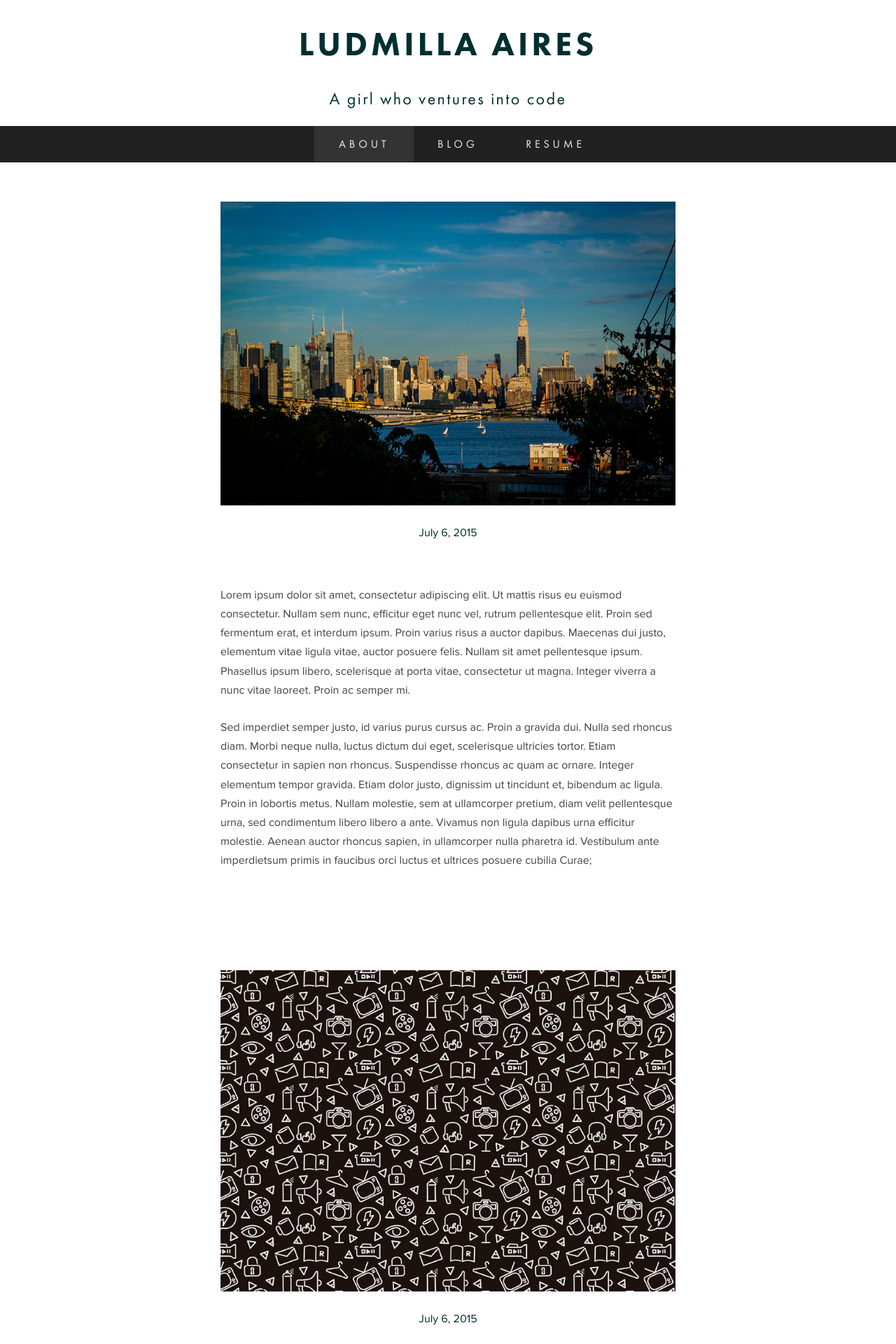
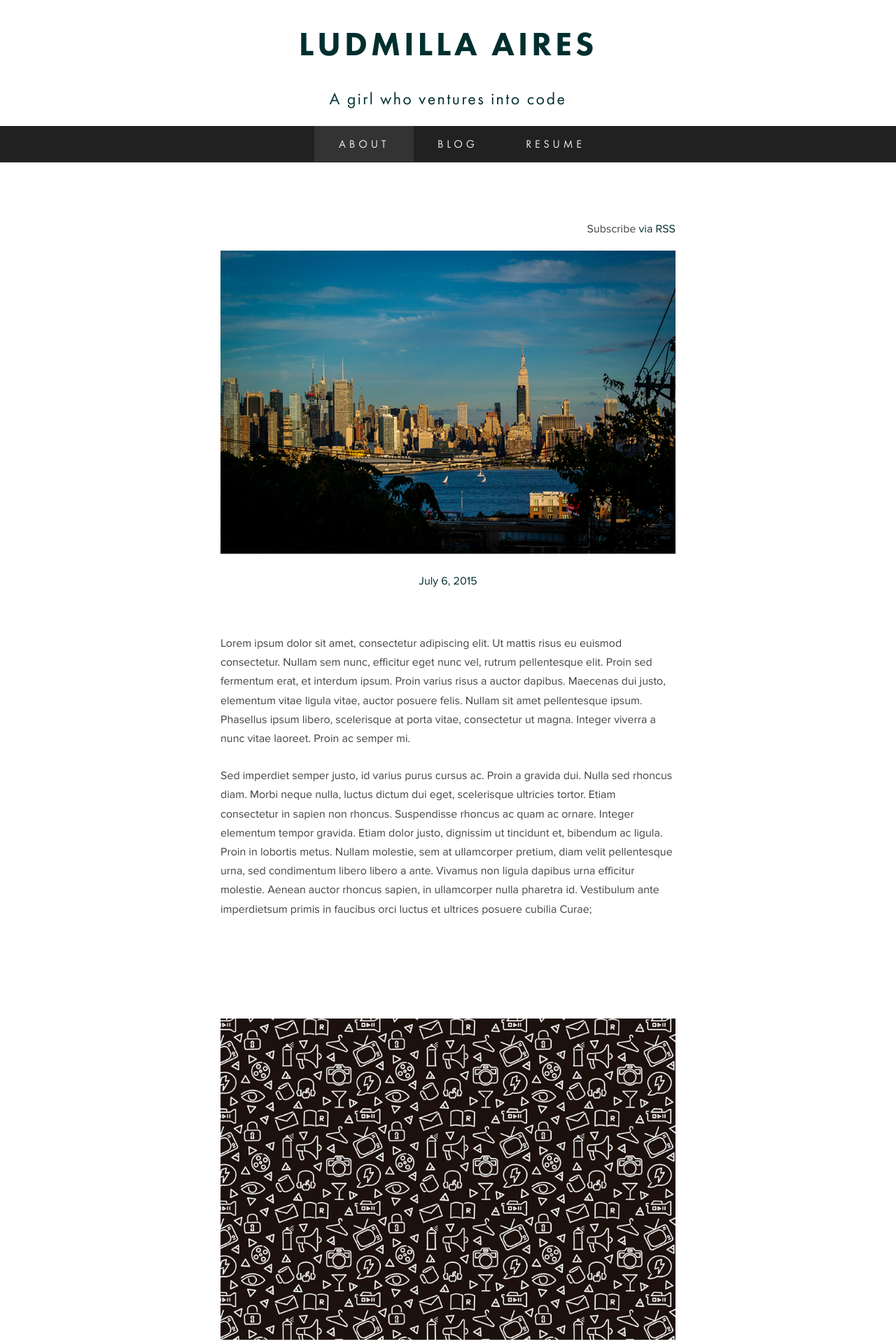
Before and after one commit to ludaires/ludaires.github.io, a Jekyll site: the page built from blog.html, in a window 1280 px wide. Shown: the top 1920 px of the page at 70% size. Built offline with Jekyll 4.4.1, drawn with Linux system fonts in a browser that asks for light colours; nearby versions of some CDN libraries.

```diff
--- a/blog.html
+++ b/blog.html
@@ -1,8 +1,10 @@
 ---
 layout: default
 ---
-
 <section id="blog">
+  <p class="rss-subscribe">
+    Subscribe <a href="{{ "/feed.xml" | prepend: site.baseurl }}">via RSS</a>
+  </p>
 
   {% for post in site.posts %}
   <article>
@@ -18,7 +20,4 @@
   {% endfor %}
 
 
-  <p class="rss-subscribe">
-    Subscribe <a href="{{ "/feed.xml" | prepend: site.baseurl }}">via RSS</a>
-  </p>
 </section>
--- a/css/main.css
+++ b/css/main.css
@@ -35,6 +35,10 @@
   text-transform: uppercase;
 }
 
+li {
+  display: inline;
+}
+
 header {
   font-family: "futura-pt";
   font-size: 24px;
@@ -47,8 +51,32 @@
   letter-spacing: 0.1em;
 }
 
+/*style header*/
 header ul {
+  background: #212121;
+  line-height: 52px;
   font-size: 16px;
+}
+
+
+header li {
+  padding: 15px 35px;
+  margin: 0px -5px;
+  letter-spacing: 0.3em;
+  text-transform: uppercase;
+}
+
+header  li:hover {
+  background-color: #333;
+}
+
+header  li a {
+  text-decoration: none;
+  color: #EEE;
+}
+
+header  li.active {
+  background-color: #333;
 }
 
 #about img {
@@ -120,40 +148,30 @@
   padding-bottom: 10px;
 }
 
-/*style nav header*/
-
-
 /*Styling Links*/
 a {
   text-decoration: none;
   color: #002F2F;
 }
 
-nav ul {
-  background: #212121;
-  line-height: 52px;
+nav.social-icons {
+  margin: 40px;
+  text-align: center;
+  font-size: 36px;
 }
 
-
-nav li {
-  display: inline;
-  padding: 15px 35px;
-  margin: 0px -5px;
-  letter-spacing: 0.3em;
-  text-transform: uppercase;
+nav.social-icons {
+  margin: 20px;
+  text-align: center;
+  font-size: 36px;
 }
 
-nav li:hover {
-  background-color: #333;
+nav.social-icons li {
+  margin: 10px;
 }
 
-nav li a {
-  text-decoration: none;
-  color: #EEE;
-}
-
-nav li.active {
-  background-color: #333;
+.rss-subscribe {
+  text-align: right;
 }
 
 footer {
```
